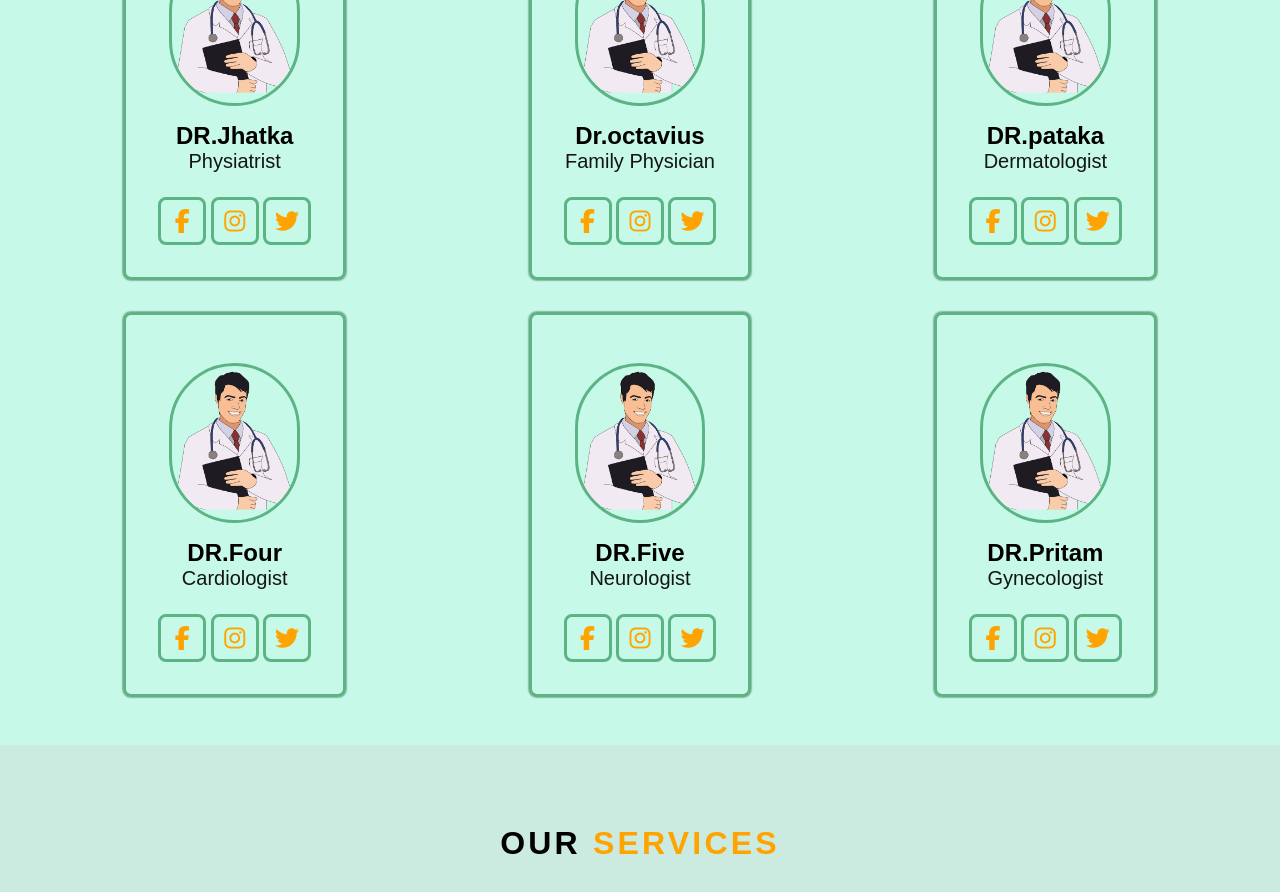
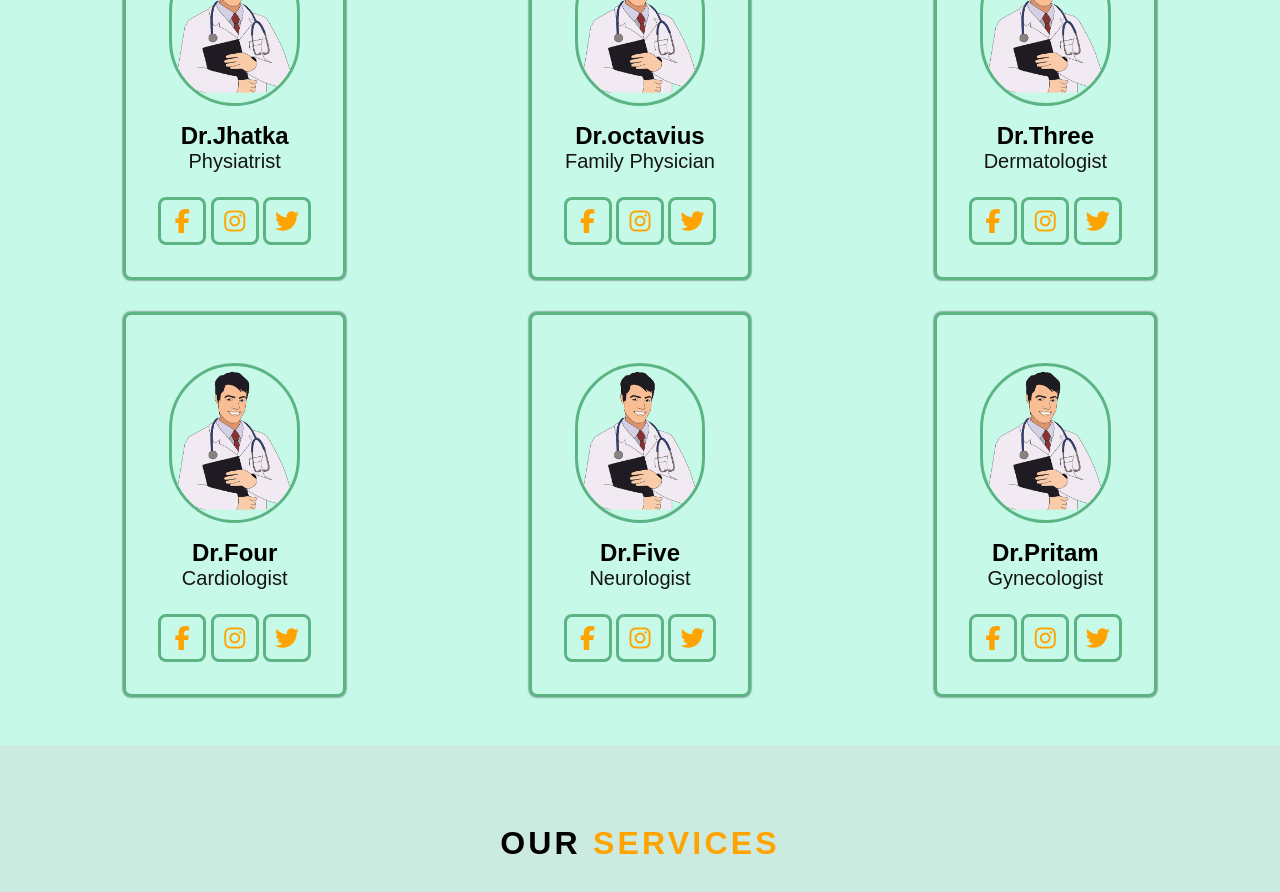
Before and after one commit to Shrabya35/medi-cure, a plain HTML site: page index.html in a window 1280 px wide. Shown: the part 1660-2552 px from the top of the page. Drawn offline with Linux system fonts and the light colour scheme.

Commit message:
Update index.html

```diff
--- a/index.html
+++ b/index.html
@@ -113,7 +113,7 @@
                 <div class="doctor-container">
                     <div class="doctor-box">
                         <img src="img/doc1.png" class="doctor_img" alt="">
-                        <h3>DR.Jhatka</h3>
+                        <h3>Dr.Jhatka</h3>
                         <span>Physiatrist</span>
                         <div class="doctor_social">
                             <a href="#" target="_blank" class="fab fa-facebook-f"></a>
@@ -133,7 +133,7 @@
                     </div>
                     <div class="doctor-box">
                         <img src="img/doc1.png" class="doctor_img" alt="">
-                        <h3>DR.pataka</h3>
+                        <h3>Dr.Three</h3>
                         <span>Dermatologist</span>
                         <div class="doctor_social">
                             <a href="#" target="_blank" class="fab fa-facebook-f"></a>
@@ -143,7 +143,7 @@
                     </div>
                     <div class="doctor-box">
                         <img src="img/doc1.png" class="doctor_img" alt="">
-                        <h3>DR.Four</h3>
+                        <h3>Dr.Four</h3>
                         <span>Cardiologist</span>
                         <div class="doctor_social">
                             <a href="#" target="_blank" class="fab fa-facebook-f"></a>
@@ -153,7 +153,7 @@
                     </div>
                     <div class="doctor-box">
                         <img src="img/doc1.png" class="doctor_img" alt="">
-                        <h3>DR.Five</h3>
+                        <h3>Dr.Five</h3>
                         <span>Neurologist</span>
                         <div class="doctor_social">
                             <a href="#" target="_blank" class="fab fa-facebook-f"></a>
@@ -163,7 +163,7 @@
                     </div>
                     <div class="doctor-box">
                         <img src="img/doc1.png" class="doctor_img" alt="">
-                        <h3>DR.Pritam</h3>
+                        <h3>Dr.Pritam</h3>
                         <span>Gynecologist</span>
                         <div class="doctor_social">
                             <a href="#" target="_blank" class="fab fa-facebook-f"></a>
```
